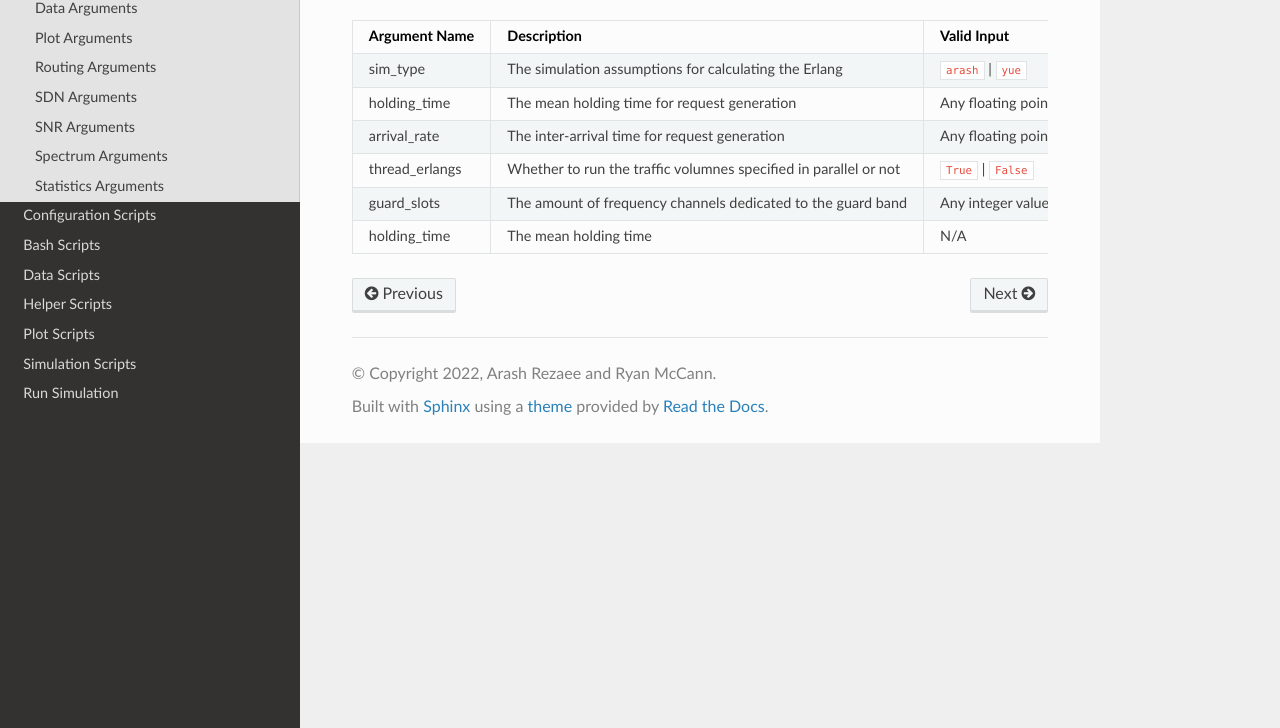
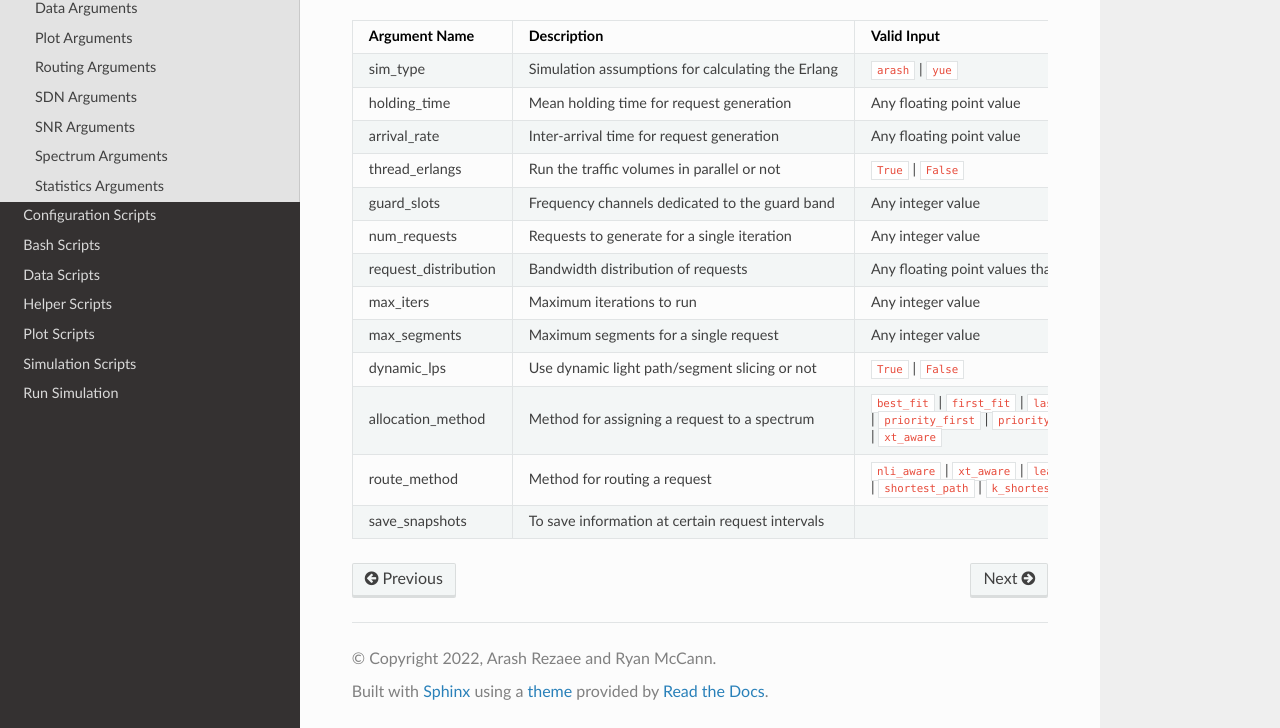
Before and after one commit to SDNNetSim/SDON_simulator, a Sphinx documentation site: the page built from docs/args/config_args.rst, in a window 1280 px wide and 992 px high, cut to the strip 264-992 px from the top of the window. Built offline with Sphinx 7.4.7 and the Read the Docs theme 2.0.0, drawn with Linux system fonts in a browser that asks for light colours; pages that are not in the unit, such as notebooks, are missing from menus.

Commit message:
Add more configuration descriptions

```diff
--- a/docs/args/config_args.rst
+++ b/docs/args/config_args.rst
@@ -13,20 +13,41 @@ Configuration Arguments
      - Description
      - Valid Input
    * - sim_type
-     - The simulation assumptions for calculating the Erlang
+     - Simulation assumptions for calculating the Erlang
      - ``arash`` | ``yue``
    * - holding_time
-     - The mean holding time for request generation
+     - Mean holding time for request generation
      - Any floating point value
    * - arrival_rate
-     - The inter-arrival time for request generation
+     - Inter-arrival time for request generation
      - Any floating point value
    * - thread_erlangs
-     - Whether to run the traffic volumnes specified in parallel or not
+     - Run the traffic volumes in parallel or not
      - ``True`` | ``False``
    * - guard_slots
-     - The amount of frequency channels dedicated to the guard band
+     - Frequency channels dedicated to the guard band
      - Any integer value
-   * - holding_time
-     - The mean holding time
-     - N/A
+   * - num_requests
+     - Requests to generate for a single iteration
+     - Any integer value
+   * - request_distribution
+     - Bandwidth distribution of requests
+     - Any floating point values that add up to 1.0
+   * - max_iters
+     - Maximum iterations to run
+     - Any integer value
+   * - max_segments
+     - Maximum segments for a single request
+     - Any integer value
+   * - dynamic_lps
+     - Use dynamic light path/segment slicing or not
+     - ``True`` | ``False``
+   * - allocation_method
+     - Method for assigning a request to a spectrum
+     - ``best_fit`` | ``first_fit`` | ``last_fit`` | ``priority_first`` | ``priority_last`` | ``xt_aware``
+   * - route_method
+     - Method for routing a request
+     - ``nli_aware`` | ``xt_aware`` | ``least_congested`` | ``shortest_path`` | ``k_shortest_path``
+   * - save_snapshots
+     - To save information at certain request intervals
+     -
```
